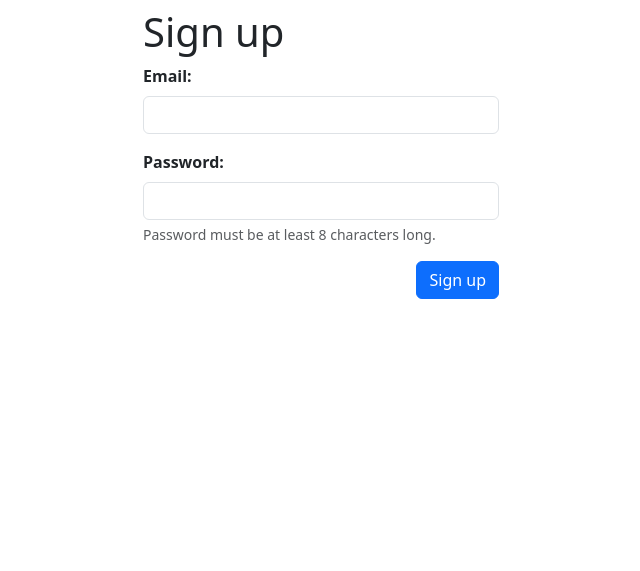
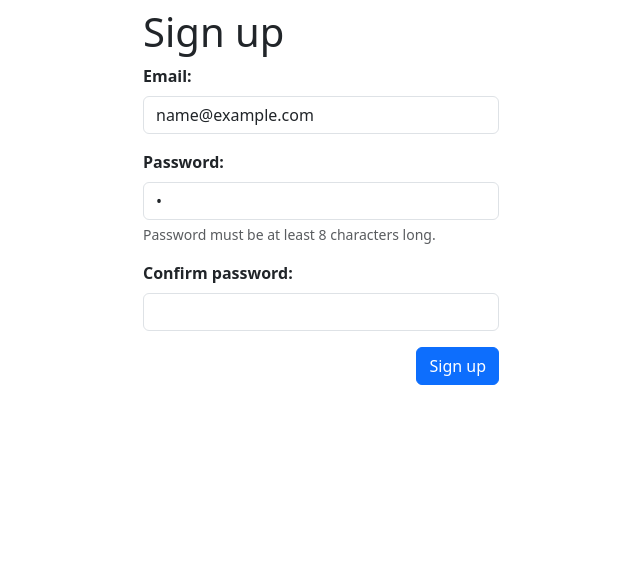
Before and after one commit to albertomh/DepositDuck-api, a Python web app: template depositduck/web/templates/auth/signup.html.jinja2 in a window 1280 px wide. Shown: the part 63-634 px from the top of the page, without its empty margins (319-959 px from the left). Run offline with Jinja, Linux system fonts and the light colour scheme; the template is opened without the code that fills it: most values are stand-ins (such as "Sample title", 1, 10 or a date in 2020); some web fonts are replaced.

Commit message:
feat(fe): add 'confirm password' input to sign up screen

```diff
--- a/depositduck/models/auth.py
+++ b/depositduck/models/auth.py
@@ -18,7 +18,7 @@ class UserRead(UserBase, schemas.BaseUser[uuid.UUID]):
 
 class UserCreate(UserBase, schemas.BaseUserCreate):
     # compulsory `email` & `password` fields
-    pass
+    confirm_password: str
 
 
 class UserUpdate(UserBase, schemas.BaseUserUpdate):
--- a/depositduck/web/__init__.py
+++ b/depositduck/web/__init__.py
@@ -0,0 +1,3 @@
+"""
+(c) 2024 Alberto Morón Hernández
+"""
--- a/depositduck/web/templates/auth/login.html.jinja2
+++ b/depositduck/web/templates/auth/login.html.jinja2
@@ -6,7 +6,7 @@
 {% block main_content %}
     <h1>Log in</h1>
 
-    <form id="loginForm" hx-post="/authenticate">
+    <form id="loginForm" hx-post="/auth/authenticate/">
         <label for="username">Email:</label>
         <input type="text" id="username" name="username" required />
         <br />
--- a/depositduck/web/templates/auth/signup.html.jinja2
+++ b/depositduck/web/templates/auth/signup.html.jinja2
@@ -11,14 +11,15 @@
             {% block signup_form %}
                 <form id="signupForm" hx-post="/auth/register/">
                     <div class="mb-3">
-                        <label for="username" class="form-label fw-bold">
+                        <label for="email" class="form-label fw-bold">
                             Email:
                         </label>
                         <input
                             type="text"
-                            id="username"
-                            name="username"
-                            class="form-control {% if 'REGISTER_INVALID_EMAIL' in errors %}is-invalid{% endif %}"
+                            id="email"
+                            name="email"
+                            value="{{ email }}"
+                            class="form-control {{ classes_by_id['email'] }}"
                             required />
                         {% if "REGISTER_INVALID_EMAIL" in errors %}
                             <div class="invalid-feedback">
@@ -34,8 +35,9 @@
                             type="password"
                             id="password"
                             name="password"
-                            class="form-control {% if 'REGISTER_INVALID_PASSWORD' in errors %}is-invalid{% endif %}"
-                            aria-describedby="passwordHelpInline"
+                            value="{{ password }}"
+                            class="form-control {{ classes_by_id['password'] }}"
+                            aria-describedby="passwordHelp"
                             required />
                         <div id="passwordHelp" class="form-text">
                             Password must be at least 8 characters long.
@@ -51,9 +53,24 @@
                             </div>
                         {% endif %}
                     </div>
-
-                    <!-- TODO: second input for user to confirm password. -->
-
+                    <div class="mb-3">
+                        <label
+                            for="confirm_password"
+                            class="form-label fw-bold">
+                            Confirm password:
+                        </label>
+                        <input
+                            type="password"
+                            id="confirm-password"
+                            name="confirm_password"
+                            class="form-control {{ classes_by_id['confirm-password'] }}"
+                            required />
+                        {% if "CONFIRM_PASSWORD_DOES_NOT_MATCH" in errors %}
+                            <div class="invalid-feedback">
+                                Please provide the same password twice.
+                            </div>
+                        {% endif %}
+                    </div>
                     <button type="submit" class="btn btn-primary float-end">
                         Sign up
                     </button>
```
Also changed, not shown: depositduck/auth/dependables.py (+19 -3 lines), depositduck/auth/routes.py (+33 -4 lines), depositduck/web/templates/__init__.py (added, +11 -0 lines).
